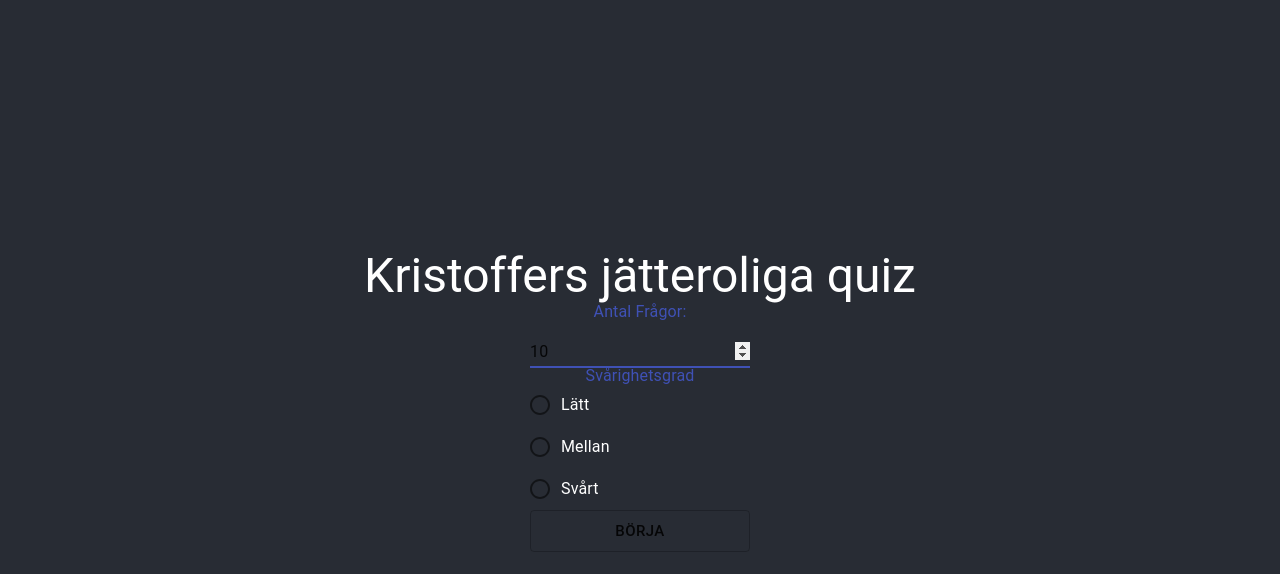
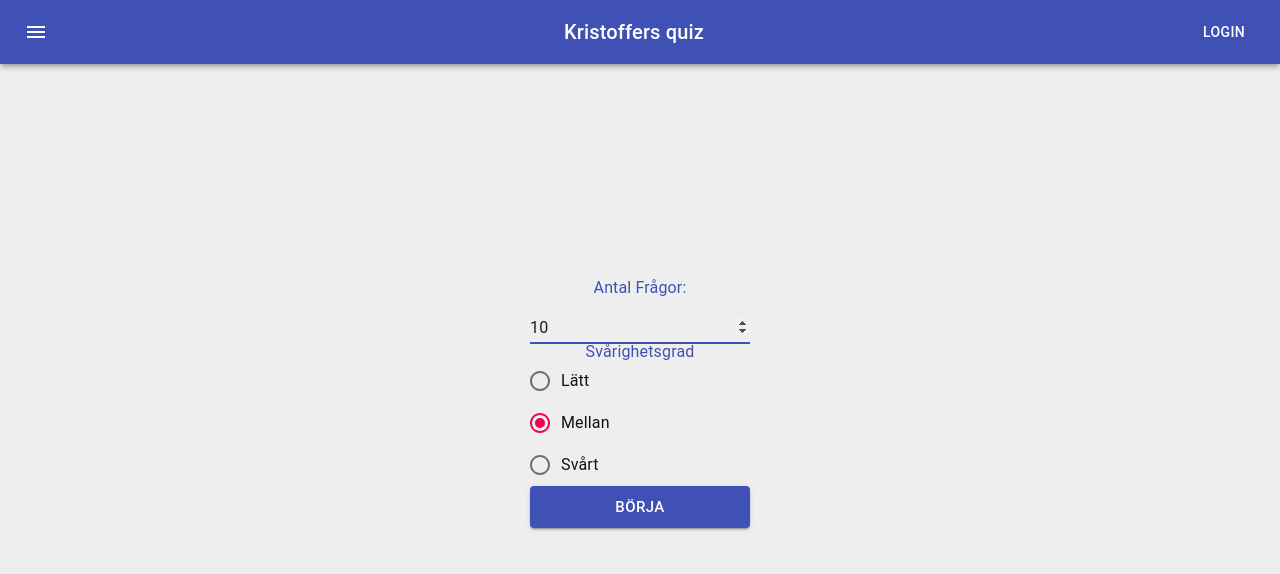
Before and after one commit to Xenofono/js-frameworks-course, a React (Create React App) app: page / in a window 1280 px wide. Shown: the top 574 px of the page. Built offline with nearby package versions, Linux system fonts and the light colour scheme.

Commit message:
small changes, replaced old code with references to new models

```diff
--- a/package.json
+++ b/package.json
@@ -4,6 +4,7 @@
   "private": true,
   "dependencies": {
     "@material-ui/core": "^4.11.0",
+    "@material-ui/icons": "^4.9.1",
     "@testing-library/jest-dom": "^4.2.4",
     "@testing-library/react": "^9.5.0",
     "@testing-library/user-event": "^7.2.1",
--- a/src/App.js
+++ b/src/App.js
@@ -4,17 +4,46 @@ import css from "./App.module.css";
 import Questions from "./containers/Questions/Questions";
 import Start from "./containers/Start/Start";
 
-import { Switch, Route, Redirect } from "react-router-dom";
+import { Switch, Route} from "react-router-dom";
 import { connect } from "react-redux";
 import { Typography } from '@material-ui/core';
+import { AppBar, Toolbar, IconButton, Button } from '@material-ui/core';
+import { createStyles, makeStyles, Theme } from '@material-ui/core/styles';
+import MenuIcon from '@material-ui/icons/Menu';
+
+const useStyles = makeStyles((theme) =>
+createStyles({
+  root: {
+    flexGrow: 1,
+  },
+  menuButton: {
+    marginRight: theme.spacing(2),
+  },
+  title: {
+    flexGrow: 1,
+  },
+}),
+);
 
 function App(props) {
+
+  const classes = useStyles();
 
 
   return (
     <div className={css.App}>
       <div className={css.AppHeader}>
-      <Typography variant="h3">Kristoffers jätteroliga quiz</Typography>
+        <AppBar>
+        <Toolbar>
+          <IconButton edge="start" color="inherit" aria-label="menu" className={classes.menuButton}>
+          <MenuIcon />
+          </IconButton>
+          <Typography variant="h6" className={classes.title}>
+          Kristoffers quiz
+          </Typography>
+          <Button color="inherit">Login</Button>
+        </Toolbar>
+        </AppBar>
       <Switch>
       <Route exact path="/" component={Start}></Route>
       <Route  path="/quiz" component={Questions}></Route>
--- a/src/App.module.css
+++ b/src/App.module.css
@@ -12,23 +12,23 @@
 }
 
 .AppHeader {
-  background-color: #282c34;
+  background-color: #eee;
   min-height: 100vh;
   display: flex;
   flex-direction: column;
   align-items: center;
   justify-content: center;
   font-size: calc(10px + 2vmin);
-  color: white;
+  color: #111;
 }
 
 .App-link {
   color: #61dafb;
 }
 
-.Typography {
-  margin-bottom:
-}
+
+
+
 
 @keyframes App-logo-spin {
   from {
--- a/src/components/Form/Form.tsx
+++ b/src/components/Form/Form.tsx
@@ -22,7 +22,7 @@ interface FormProps {
 
 const Form: FunctionComponent<FormProps> = ({fetchQuiz}) => {
   const [questions, setQuestions] = useState<number>(10);
-  const [diffValue, setDiffValue] = useState("Mellan");
+  const [diffValue, setDiffValue] = useState("medium");
 
   const history = useHistory()
   const handleClick = () => {
@@ -32,8 +32,8 @@ const Form: FunctionComponent<FormProps> = ({fetchQuiz}) => {
   }
 
   return (
-    <FormControl>
-      <FormLabel htmlFor="input">Antal Frågor: </FormLabel>
+    <FormControl margin="normal" variant="outlined">
+      <FormLabel htmlFor="input" >Antal Frågor: </FormLabel>
       <Input
         id="input"
         type="number"
@@ -48,7 +48,7 @@ const Form: FunctionComponent<FormProps> = ({fetchQuiz}) => {
         <FormControlLabel value="medium" control={<Radio />} label="Mellan" />
         <FormControlLabel value="hard" control={<Radio />} label="Svårt" />
       </RadioGroup>
-      <Button size="large" variant="outlined" onClick={handleClick}>Börja</Button>
+      <Button size="large" variant="contained" color="primary" onClick={handleClick}>Börja</Button>
     </FormControl>
   );
 };
--- a/src/store/actions/quizActions.tsx
+++ b/src/store/actions/quizActions.tsx
@@ -1,7 +1,7 @@
 import Actions, {ActionModel} from './actionTypes'
-import {QuestionModel} from '../../containers/Questions/Questions'
 import quizFetch from '../../fetch'
 import GameDetailsModel from '../../models/GameDetailsModel'
+import RawQuestionModel from '../../models/RawQuestionModel'
 
 
 
@@ -14,7 +14,7 @@ export const fetchQuizError = (error: Error): ActionModel => ({
     payload: error
 })
 
-export const fetchQuizDone = (quizArray:QuestionModel[]) => ({
+export const fetchQuizDone = (quizArray:RawQuestionModel[]) => ({
     type: Actions.QUIZ_FETCH_DONE,
     payload: quizArray
 })
@@ -23,13 +23,13 @@ export const fetchQuiz = (gameDetails: GameDetailsModel) => {
     return (dispatch:any) => {
         dispatch(fetchQuizStart())
 
-        quizFetch<QuestionModel[]>(gameDetails)
+    quizFetch<RawQuestionModel[]>(gameDetails)
         .then(data => {
             const results = data.results
             //change &quot; for ", &#039 for ', &pi; for pi
-            results.forEach((question:QuestionModel) => {
+            results.forEach((question:RawQuestionModel) => {
                 question.question = question.question.replace(/&quot;/g, "\"")
-                .replace(/&#039;/g, "'")
+                .replace(/&#039;/g||/&rsquo;/g, "'")
                 .replace(/&pi;/g, "pi")
 
             })
```
Also changed, not shown: 1 other file (tests, documents, lock files or other folders).
